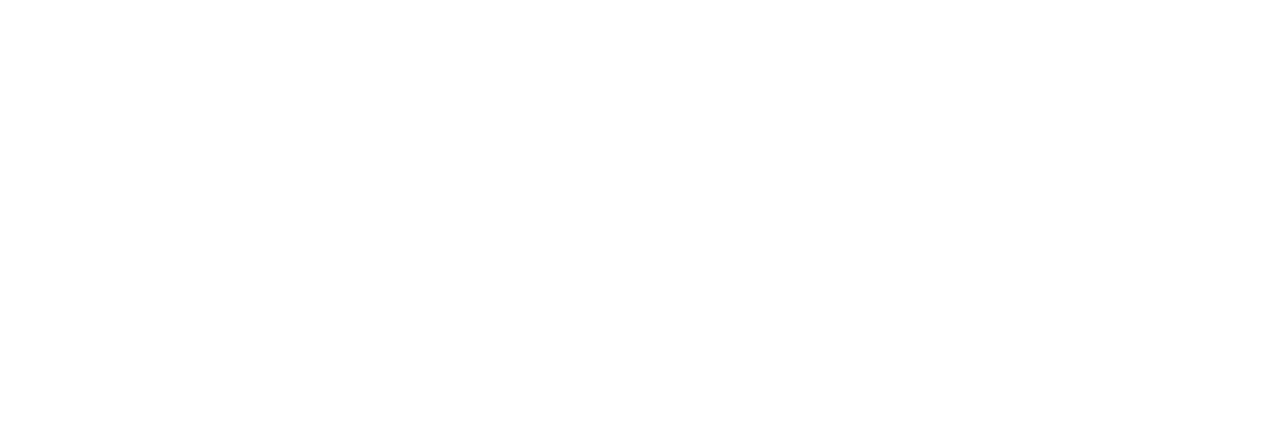
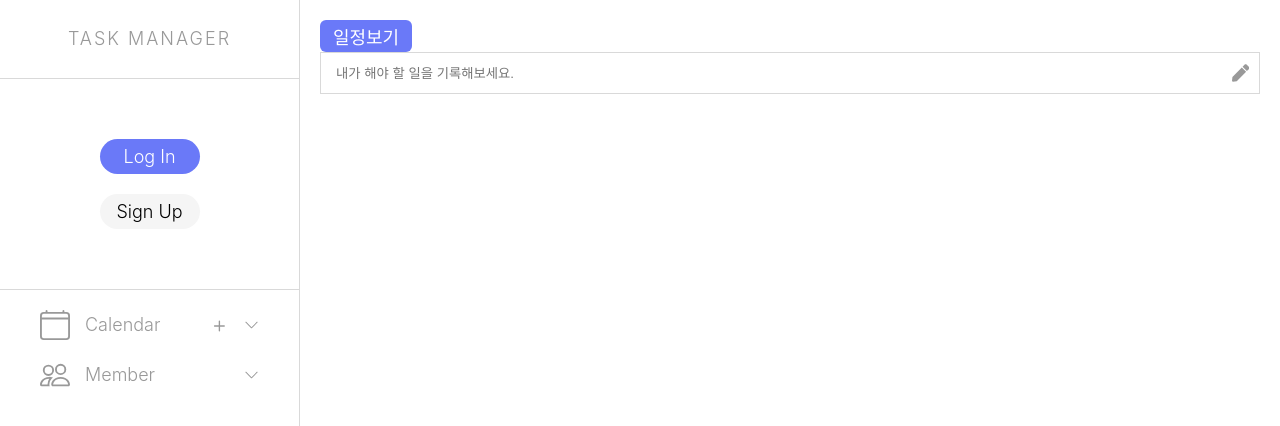
Before and after one commit to supercoding-Project/frontend-3rd, a React (Vite) app: page /todo in a window 1280 px wide. Before the commit this address had no page. Shown: the top 426 px of the page. Built offline with nearby package versions, Linux system fonts and the light colour scheme.

Commit message:
일정 조회

```diff
--- a/src/App.jsx
+++ b/src/App.jsx
@@ -13,6 +13,7 @@ import MemberList from './pages/Members/MemberList';
 import CreateCalendar from './pages/CreateCalendar/CreateCalendar';
 import JoinPage from './pages/Join/JoinPage';
 import { CalendarProvider } from './context/CalendarContext';
+import Todo from './pages/Todo/Todo';
 
 const App = () => {
   const location = useLocation();
@@ -31,6 +32,7 @@ const App = () => {
             <Route path='/schedule-edit' element={<ScheduleEdit />} />
             <Route path='/create-calendar' element={<CreateCalendar />} />
             <Route path='/members' element={<MemberList />} />
+            <Route path='/todo' element={<Todo />} />
           </Route>
           <Route path='/chat-list' element={<ChatList />} />
           <Route path='/chat/:roomId' element={<ChatRoom />} />
--- a/src/components/Calendar/Month.jsx
+++ b/src/components/Calendar/Month.jsx
@@ -18,7 +18,7 @@ import styled from 'styled-components';
 import axios from 'axios';
 
 const Month = () => {
-  const { selectedCalendar } = useCalendar();
+  const { selectedCalendar, calendarList } = useCalendar();
   const [events, setEvents] = useState([]);
   const [groupedEvents, setGroupedEvents] = useState({});
   const [currentDate, setCurrentDate] = useState(new Date());
@@ -32,7 +32,8 @@ const Month = () => {
 
   useEffect(() => {
     if (selectedCalendar.length > 0) {
-      const calendarId = selectedCalendar[0]; // 첫 번째 캘린더 선택
+      // 각 캘린더에 대해 일정을 조회
+      selectedCalendar.forEach((calendarId) => {
         axios
           .get(
             `http://ec2-54-180-153-214.ap-northeast-2.compute.amazonaws.com:8080/api/v1/schedules?view=MONTHLY&calendarId=${calendarId}`,
@@ -44,13 +45,16 @@ const Month = () => {
           )
           .then((response) => {
             const fetchedEvents = response.data.data;
-          setEvents(fetchedEvents);
-
+            setEvents((prevEvents) => [...prevEvents, ...fetchedEvents]); // 이전 일정과 합치기
             const grouped = groupEventsByDate(fetchedEvents);
-          setGroupedEvents(grouped);
+            setGroupedEvents((prevGrouped) => ({
+              ...prevGrouped,
+              ...grouped,
+            }));
           })
           .catch((error) => {
             console.error('API 요청 에러:', error);
+          });
       });
     }
   }, [selectedCalendar, currentDate]);
@@ -64,7 +68,15 @@ const Month = () => {
       if (!groupedEvents[date]) {
         groupedEvents[date] = [];
       }
-      groupedEvents[date].push(event);
+      // 캘린더 색을 event에 추가
+      const calendar = calendarList.find((cal) => cal.calendarId === event.calendarId);
+
+      console.log('일정의 캘린더:', calendar);
+
+      groupedEvents[date].push({
+        ...event,
+        calendarColor: calendar ? calendar.calendarColor : 'lightgray', // 기본값 설정
+      });
     });
 
     return groupedEvents;
@@ -85,7 +97,15 @@ const Month = () => {
   // 날짜에 해당하는 일정 표시
   const renderDayEvents = (date) => {
     const eventsForDay = groupedEvents[date] || [];
-    return eventsForDay.map((event) => <EventItem key={event.scheduleId}>{event.title}</EventItem>);
+    return eventsForDay.map((event, index) => (
+      <EventItem
+        key={event.scheduleId}
+        $calendarColor={event.calendarColor}
+        style={{ top: `${index * 20}px`, zIndex: eventsForDay.length - index }}
+      >
+        {event.title}
+      </EventItem>
+    ));
   };
 
   return (
@@ -188,7 +208,7 @@ const Day = styled.div`
   border-bottom: 1px solid var(--color-border);
   background: ${({ $isCurrentDay }) => ($isCurrentDay ? 'rgba(106, 121, 248, 0.1)' : 'transparent')};
   cursor: pointer;
-
+  position: relative; /* 부모의 위치 지정 */
   & span {
     font-size: var(--font-sm);
     padding-left: 5px;
@@ -203,7 +223,7 @@ const EventItem = styled.div`
   right: 5px;
   font-size: var(--font-xs);
   color: var(--color-text-secondary);
-  background-color: rgba(106, 121, 248, 0.2);
+  background-color: ${({ $calendarColor }) => $calendarColor || 'rgba(106, 121, 248, 0.2)'}; /* 캘린더 색 적용 */
   padding: 2px;
   border-radius: 3px;
   text-overflow: ellipsis;
--- /dev/null
+++ b/src/pages/Todo/Todo.jsx
@@ -0,0 +1,53 @@
+import styled from 'styled-components';
+import { FaPen } from 'react-icons/fa';
+
+const Todo = () => {
+  return (
+    <div>
+      <CalendarButton>일정보기</CalendarButton>
+      <TodoHeader>
+        <input type='text' placeholder='내가 해야 할 일을 기록해보세요.'></input>
+        <StyledFaPen />
+      </TodoHeader>
+    </div>
+  );
+};
+
+export default Todo;
+
+const CalendarButton = styled.button`
+  display: flex;
+  align-items: center;
+  justify-content: center;
+  cursor: pointer;
+
+  width: 92px;
+  height: 32px;
+  background-color: var(--color-main-active);
+  border: none;
+  border-radius: 6px;
+  color: white;
+  transition: 0.01;
+  &:hover {
+    background-color: var(--color-bg-primary);
+    color: black;
+  }
+`;
+const TodoHeader = styled.div`
+  display: flex;
+  align-items: center;
+  width: 100%;
+  border: 1px solid var(--color-border);
+
+  & input {
+    border: none;
+    width: 100%;
+    height: 40px;
+    padding-left: 15px;
+  }
+`;
+
+const StyledFaPen = styled(FaPen)`
+  margin: 10px;
+  color: var(--color-main-inactive);
+`;
--- a/src/pages/home/Home.jsx
+++ b/src/pages/home/Home.jsx
@@ -4,6 +4,7 @@ import Week from '../../components/Calendar/Week';
 import Day from '../../components/Calendar/Day';
 import styled from 'styled-components';
 import { useCalendar } from '../../context/CalendarContext';
+import { useNavigate } from 'react-router-dom';
 import axios from 'axios';
 
 const SERVER_URL = 'http://ec2-54-180-153-214.ap-northeast-2.compute.amazonaws.com:8080';
@@ -12,6 +13,7 @@ const Home = () => {
   const [selected, setSelected] = useState('month');
   const { selectedCalendar, dispatch } = useCalendar();
   const [events, setEvents] = useState([]);
+  const navigate = useNavigate();
 
   useEffect(() => {
     if (selectedCalendar.length > 0) {
@@ -46,6 +48,10 @@ const Home = () => {
     setSelected(selectedButton);
   };
 
+  const handleNavToTodo = () => {
+    navigate('/todo');
+  };
+
   return (
     <>
       <Tab>
@@ -60,7 +66,7 @@ const Home = () => {
         </TabButton>
       </Tab>
       <ButtonContainer>
-        <TodoButton onClick={() => console.log('초대 기능 구현 예정')}>할 일 보기</TodoButton>
+        <TodoButton onClick={handleNavToTodo}>할 일 보기</TodoButton>
       </ButtonContainer>
 
       {calendar[selected]}
```
Lines whose indentation alone changed are shown as unchanged.
